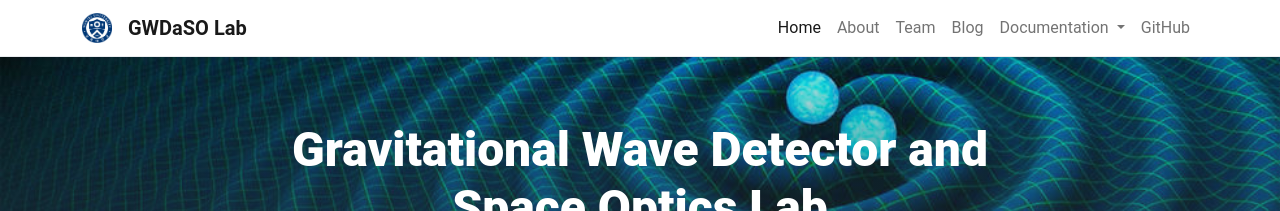
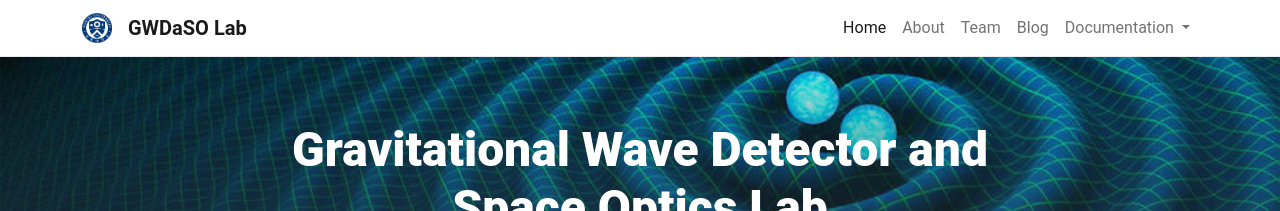
Before and after one commit to jgpark84/testpage, a Jekyll site: the page built from pages/home.md, in a window 1280 px wide. Shown: the top 211 px of the page. Built offline with Jekyll 4.4.1, drawn with Linux system fonts in a browser that asks for light colours.

Commit message:
Update navigation.yml

```diff
--- a/_data/navigation.yml
+++ b/_data/navigation.yml
@@ -19,6 +19,3 @@
   - text: "Dropdown header" # Title for block of menu items
   - text: Page with custom navigation
     href: /docs/custom-navigation/
-- text: GitHub
-  href: https://github.com/peterdesmet/petridish/
-  new_window: true
```
